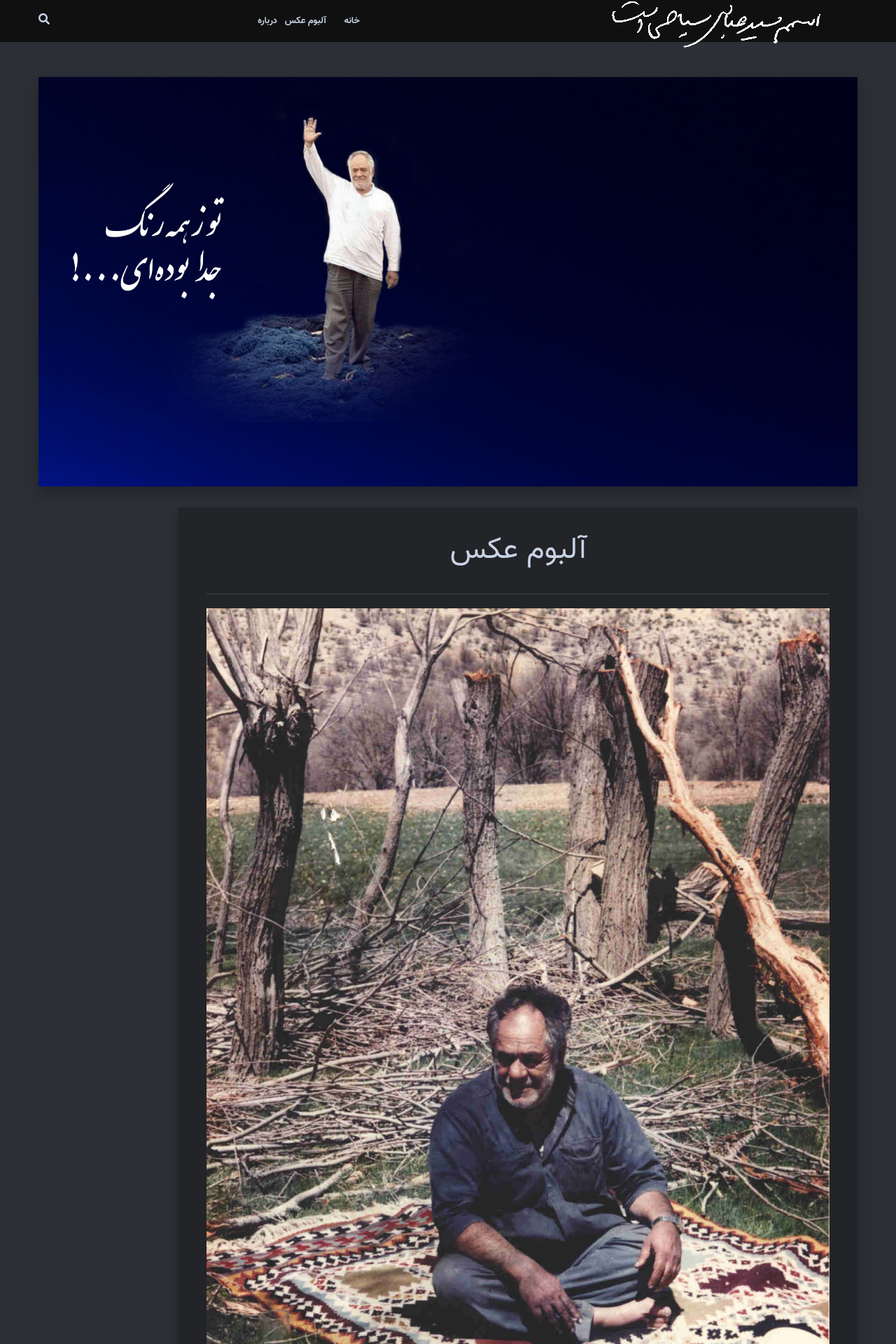
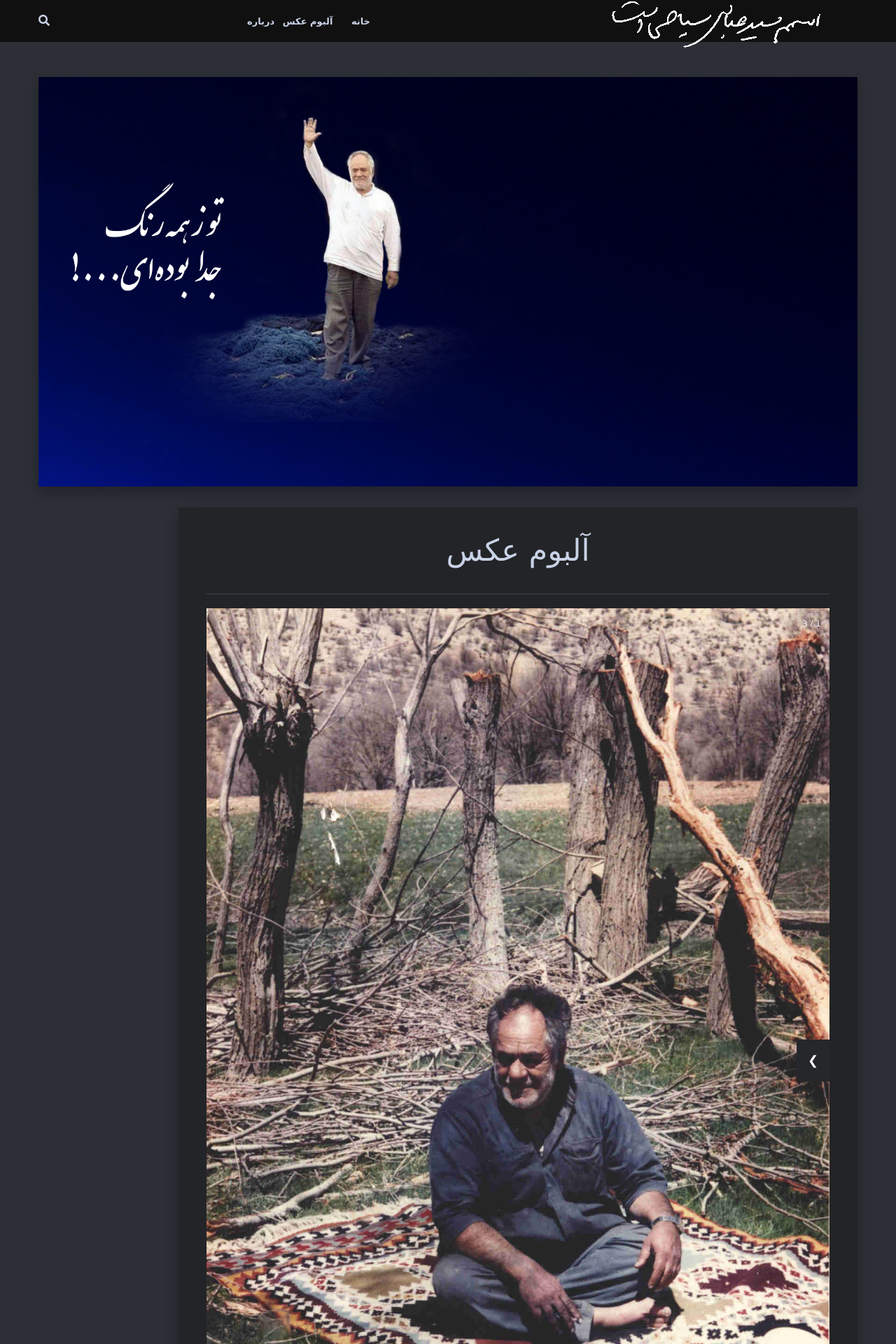
Before and after one commit to mhdzlitest/sayyahiweb, a Jekyll site: the page built from _pages/Pictures.html, in a window 1280 px wide. Shown: the top 1920 px of the page at 70% size. Built offline with Jekyll 4.4.1, drawn with Linux system fonts in a browser that asks for light colours.

Commit message:
telegram public channle

```diff
--- a/_config.yml
+++ b/_config.yml
@@ -21,7 +21,7 @@ facebook:  https://facebook.com/ # Add your Facebook handle
 twitter:   https://twitter.com/ # Add your Facebook handle
 instagram: https://www.instagram.com/sayahi_dyeing # Add your Facebook handle
 pinterest: https://www.pinterest.com/ # Add your Facebook handle
-telegram:  https://t.me/joinchat/AAAAAEqztlGn8W3XxDkz4Q # Add your Telegram channel
+telegram:  https://t.me/sayahiabas # Add your Telegram channel
 
 #-------------------------------
 # Comment Section (Disqus)
--- a/_pages/Pictures.html
+++ b/_pages/Pictures.html
@@ -5,8 +5,167 @@ permalink: /Pictures/
 image: 01.jpg
 ---
 <style>
-div {text-align: center;}
+* {box-sizing: border-box}
+body {font-family: Verdana, sans-serif; margin:0}
+.mySlides {display: none}
+img {vertical-align: middle;}
+
+/* Slideshow container */
+.slideshow-container {
+  max-width: 1000px;
+  position: relative;
+  margin: auto;
+}
+
+/* Next & previous buttons */
+.prev, .next {
+  cursor: pointer;
+  position: absolute;
+  top: 50%;
+  width: auto;
+  padding: 16px;
+  margin-top: -22px;
+  color: white;
+  font-weight: bold;
+  font-size: 18px;
+  transition: 0.6s ease;
+  border-radius: 0 3px 3px 0;
+  user-select: none;
+}
+
+/* Position the "next button" to the right */
+.next {
+  right: 0;
+  border-radius: 3px 0 0 3px;
+}
+
+/* On hover, add a black background color with a little bit see-through */
+.prev:hover, .next:hover {
+  background-color: rgba(0,0,0,0.8);
+}
+
+/* Caption text */
+.text {
+  color: #f2f2f2;
+  font-size: 15px;
+  padding: 8px 12px;
+  position: absolute;
+  bottom: 8px;
+  width: 100%;
+  text-align: center;
+}
+
+/* Number text (1/3 etc) */
+.numbertext {
+  color: #f2f2f2;
+  font-size: 12px;
+  padding: 8px 12px;
+  position: absolute;
+  top: 0;
+}
+
+/* The dots/bullets/indicators */
+.dot {
+  cursor: pointer;
+  height: 15px;
+  width: 15px;
+  margin: 0 2px;
+  background-color: #bbb;
+  border-radius: 50%;
+  display: inline-block;
+  transition: background-color 0.6s ease;
+}
+
+.active, .dot:hover {
+  background-color: #717171;
+}
+
+/* Fading animation */
+.fade {
+  -webkit-animation-name: fade;
+  -webkit-animation-duration: 1.5s;
+  animation-name: fade;
+  animation-duration: 1.5s;
+}
+
+@-webkit-keyframes fade {
+  from {opacity: .4}
+  to {opacity: 1}
+}
+
+@keyframes fade {
+  from {opacity: .4}
+  to {opacity: 1}
+}
+
+/* On smaller screens, decrease text size */
+@media only screen and (max-width: 300px) {
+  .prev, .next,.text {font-size: 11px}
+}
 </style>
+
+<div class="slideshow-container">
+
+<div class="mySlides fade">
+  <div class="numbertext">1 / 3</div>
+  <img src={{"/albume/" | prepend: site.baseurl | append : "a01.jpg"}} style="width:100%">
+  <div class="text">Caption Text</div>
+</div>
+
+<div class="mySlides fade">
+  <div class="numbertext">2 / 3</div>
+  <img src={{"/albume/" | prepend: site.baseurl | append : "a02.jpg"}} style="width:100%">
+  <div class="text">Caption Two</div>
+</div>
+
+<div class="mySlides fade">
+  <div class="numbertext">3 / 3</div>
+  <img src={{"/albume/" | prepend: site.baseurl | append : "a03.jpg"}} style="width:100%">
+  <div class="text">Caption Three</div>
+</div>
+
+<a class="prev" onclick="plusSlides(-1)">&#10094;</a>
+<a class="next" onclick="plusSlides(1)">&#10095;</a>
+
+</div>
+<br>
+
+<div style="text-align:center">
+  <span class="dot" onclick="currentSlide(1)"></span>
+  <span class="dot" onclick="currentSlide(2)"></span>
+  <span class="dot" onclick="currentSlide(3)"></span>
+</div>
+
+<script>
+var slideIndex = 1;
+showSlides(slideIndex);
+
+function plusSlides(n) {
+  showSlides(slideIndex += n);
+}
+
+function currentSlide(n) {
+  showSlides(slideIndex = n);
+}
+
+function showSlides(n) {
+  var i;
+  var slides = document.getElementsByClassName("mySlides");
+  var dots = document.getElementsByClassName("dot");
+  if (n > slides.length) {slideIndex = 1}
+  if (n < 1) {slideIndex = slides.length}
+  for (i = 0; i < slides.length; i++) {
+      slides[i].style.display = "none";
+  }
+  for (i = 0; i < dots.length; i++) {
+      dots[i].className = dots[i].className.replace(" active", "");
+  }
+  slides[slideIndex-1].style.display = "block";
+  dots[slideIndex-1].className += " active";
+}
+</script>
+
+</html>
 
 <div>
 <img src={{"/albume/" | prepend: site.baseurl | append : "a01.jpg"}}></br></br>
```
